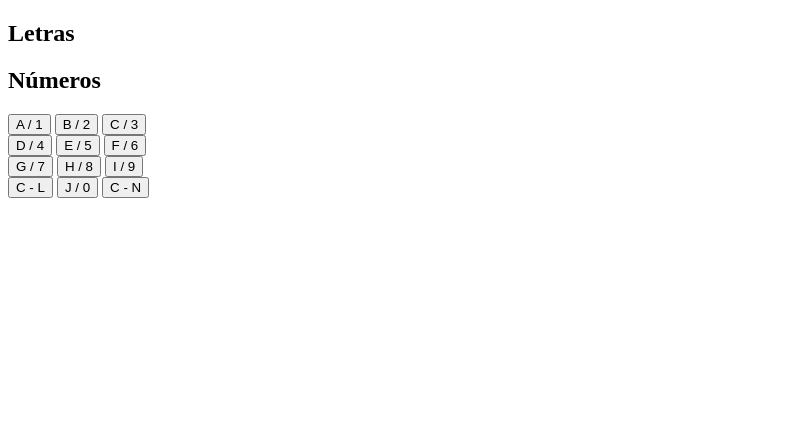
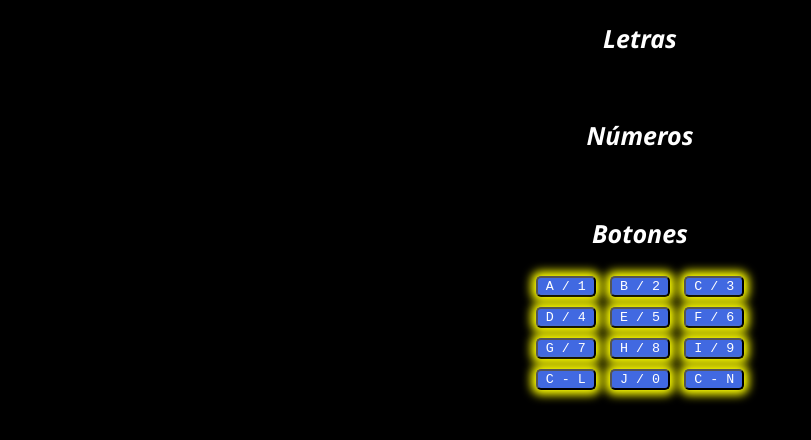
Before and after one commit to fepec/RetoLetrasYNumeros, a plain HTML site: page index.html in a window 1280 px wide. Shown: the whole page, without its empty margins (0-811 px from the left). Drawn offline with Linux system fonts and the light colour scheme.

Commit message:
feat: agrega CSS para botones

```diff
--- a/css/style.css
+++ b/css/style.css
@@ -0,0 +1,42 @@
+body {
+    text-align: center;
+    background-color: #000;
+    font-family:'Segoe UI', Tahoma, Geneva, Verdana, sans-serif
+}
+
+h2 {
+  font-style: italic;
+  font-size: 25px;
+  color:white;
+}
+
+.resultado {
+    display:inline-block;
+}
+
+button {
+  width: 60px;
+  margin: 5px;
+  text-align: center;
+  background-color:royalblue;
+  border-radius: 5px;
+  box-shadow: 0px 0px 10px 5px yellow;
+  font-family:'Courier New', Courier, monospace;
+  color: white;
+  transition: color 500ms ease, background-color 500ms ease;
+}
+
+button:hover{
+
+    background-color:indigo;
+  }
+
+#letrasHTML {
+  font-size: 20px;
+  color: #ff00ff;
+}
+
+#numerosHTML {
+  font-size: 20px;
+  color: #0000ff;
+}
--- a/index.html
+++ b/index.html
@@ -1,24 +1,29 @@
 <!DOCTYPE html>
 <html>
-<head>
-    <meta charset="UTF-8">
-    <meta name="viewport" content="width=device-width, initial-scale=1.0">
+  <head>
+    <meta charset="UTF-8" />
+    <meta name="viewport" content="width=device-width, initial-scale=1.0" />
     <title>Letras y Números</title>
-</head>
-<body>
+    <link rel="stylesheet" href="./css/style.css" />
+  </head>
+  <body>
     <h2>Letras</h2>
-    <h3 id="letrasHTML"></h3>
+    <div class="resultado" id="letrasHTML"></div>
     <h2>Números</h2>
-    <h3 id="numerosHTML"></h3>
-
-    <button id="btnA1">A / 1</button> <button id="btnB2">B / 2</button> <button id="btnC3">C / 3</button>
-    <br>
-    <button id="btnD4">D / 4</button> <button id="btnE5">E / 5</button> <button id="btnF6">F / 6</button>
-    <br>
-    <button id="btnG7">G / 7</button> <button id="btnH8">H / 8</button> <button id="btnI9">I / 9</button>
-    <br>
-    <button id="btnCL">C - L</button> <button id="btnJ0">J / 0</button> <button id="btnCN">C - N</button>
+    <div class="resultado" id="numerosHTML"></div>
+    <h2>Botones</h2>
+    <button id="btnA1">A / 1</button> <button id="btnB2">B / 2</button>
+    <button id="btnC3">C / 3</button>
+    <br />
+    <button id="btnD4">D / 4</button> <button id="btnE5">E / 5</button>
+    <button id="btnF6">F / 6</button>
+    <br />
+    <button id="btnG7">G / 7</button> <button id="btnH8">H / 8</button>
+    <button id="btnI9">I / 9</button>
+    <br />
+    <button id="btnCL">C - L</button> <button id="btnJ0">J / 0</button>
+    <button id="btnCN">C - N</button>
 
     <script src="./js/script.js"></script>
-</body>
+  </body>
 </html>
```
